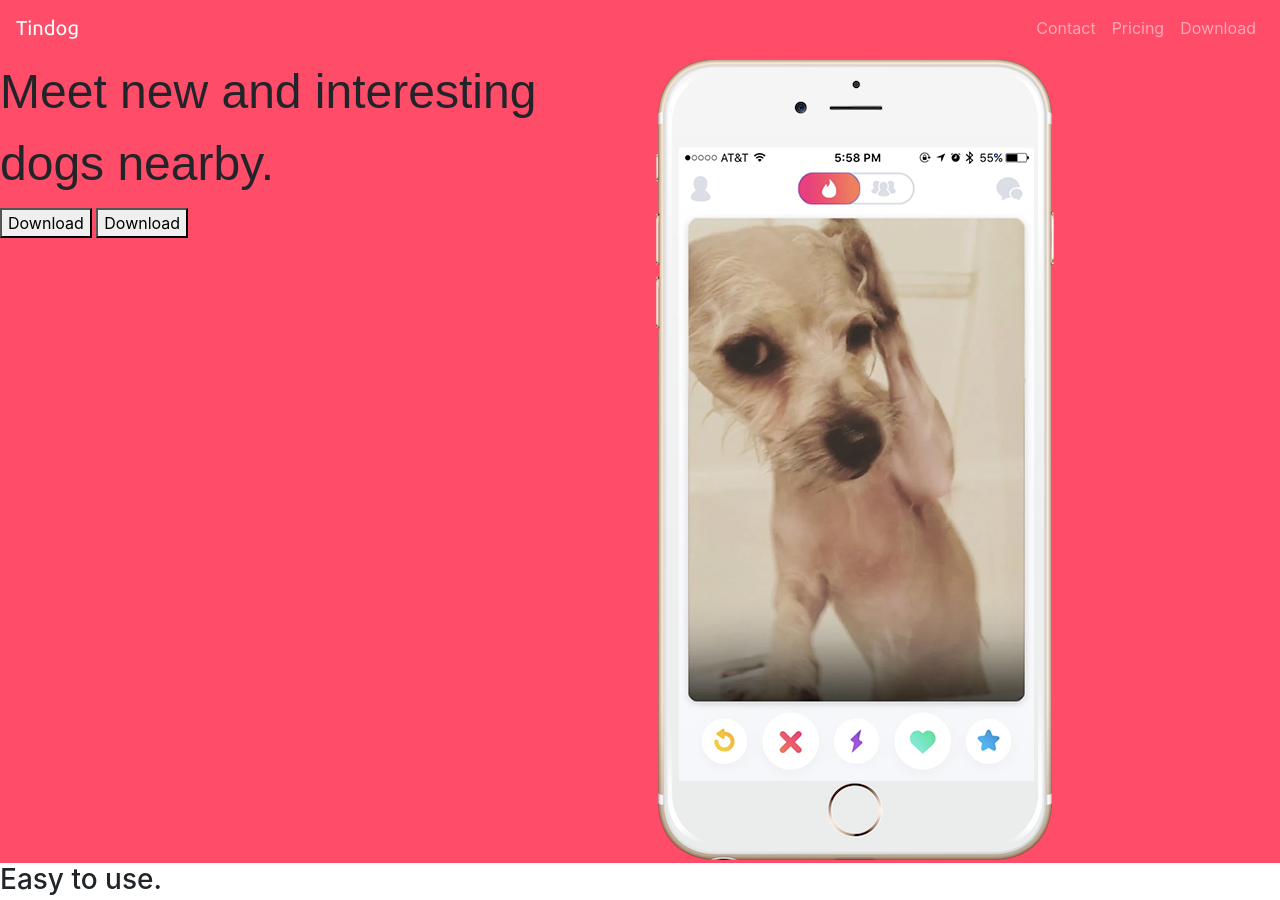
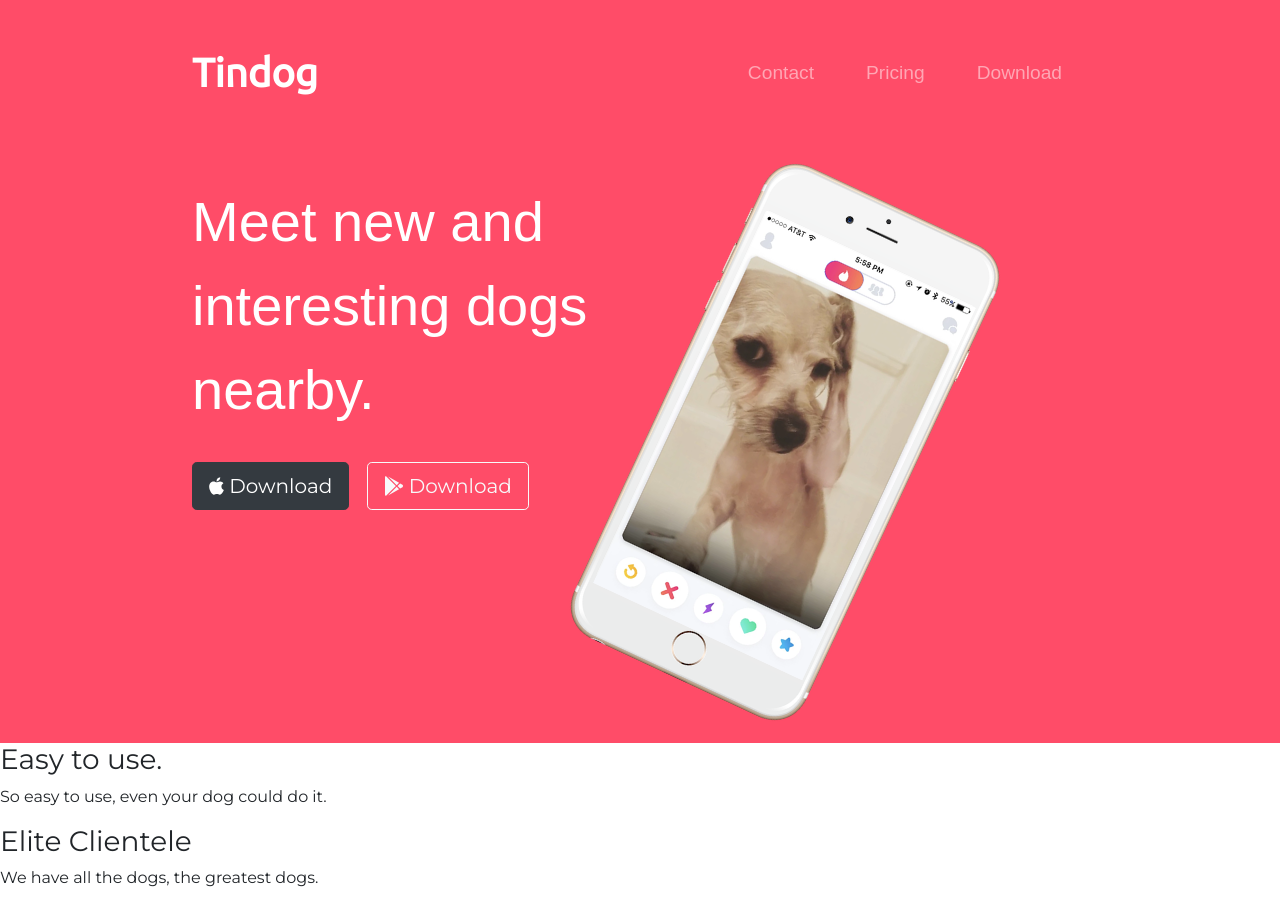
Before and after one commit to ngochatake/Web-Development-Bootcamp-Yu, a plain HTML site: page TinDog-Bootstrap/index.html in a window 1280 px wide. Shown: the top 900 px of the page. Drawn offline with nearby package versions, Linux system fonts and the light colour scheme.

Commit message:
Navbar and Title

```diff
--- a/TinDog-Bootstrap/css/styles.css
+++ b/TinDog-Bootstrap/css/styles.css
@@ -1,17 +1,46 @@
-#title {
-	background-color: #ff4c68;
-}
-
 body {
-	/* font-family: 'Montserrat', sans-serif; */
+	font-family: 'Montserrat', sans-serif;
 }
 
 h1 {
 	font-family: 'Montserrat-Black', sans-serif;
-	font-size: 3rem;
+	font-size: 3.5rem;
 	line-height: 1.5;
 }
 
 .navbar-brand {
 	font-family: 'Ubuntu', sans-serif;
+	font-size: 2.5rem;
+	font-weight: bold;
 }
+
+.navbar {
+	padding: 0 0 4.5rem;
+}
+
+.nav-item {
+	padding: 0 18px;
+}
+
+.nav-link {
+	font-size: 1.2rem;
+	font-family: 'Montserrat-Light', sans-serif;
+}
+
+.download-button {
+	margin: 5% 3% 5% 0;
+}
+
+.title-image {
+	width: 60%;
+	transform: rotate(25deg);
+}
+
+.container-fluid {
+	padding: 3% 15%;
+}
+
+#title {
+	background-color: #ff4c68;
+	color: white;
+}
--- a/TinDog-Bootstrap/index.html
+++ b/TinDog-Bootstrap/index.html
@@ -3,22 +3,30 @@
 
 <head>
   <meta charset="utf-8">
+
+  <!-- CSS stylesheet -->
   <link rel="stylesheet" href="https://cdn.jsdelivr.net/npm/bootstrap@4.6.1/dist/css/bootstrap.min.css" integrity="sha384-zCbKRCUGaJDkqS1kPbPd7TveP5iyJE0EjAuZQTgFLD2ylzuqKfdKlfG/eSrtxUkn" crossorigin="anonymous">
   <link rel="stylesheet" href="css/styles.css">
+
+  <!-- Bootstrap scripts -->
   <script src="https://cdn.jsdelivr.net/npm/jquery@3.5.1/dist/jquery.slim.min.js" integrity="sha384-DfXdz2htPH0lsSSs5nCTpuj/zy4C+OGpamoFVy38MVBnE+IbbVYUew+OrCXaRkfj" crossorigin="anonymous"></script>
   <script src="https://cdn.jsdelivr.net/npm/popper.js@1.16.1/dist/umd/popper.min.js" integrity="sha384-9/reFTGAW83EW2RDu2S0VKaIzap3H66lZH81PoYlFhbGU+6BZp6G7niu735Sk7lN" crossorigin="anonymous"></script>
   <script src="https://cdn.jsdelivr.net/npm/bootstrap@4.6.1/dist/js/bootstrap.min.js" integrity="sha384-VHvPCCyXqtD5DqJeNxl2dtTyhF78xXNXdkwX1CZeRusQfRKp+tA7hAShOK/B/fQ2" crossorigin="anonymous"></script>
 
-
+  <!-- Google Fonts -->
   <link rel="preconnect" href="https://fonts.googleapis.com">
   <link rel="preconnect" href="https://fonts.gstatic.com" crossorigin>
-  <link href="https://fonts.googleapis.com/css2?family=Montserrat&family=Ubuntu&display=swap" rel="stylesheet">
+  <link href="https://fonts.googleapis.com/css2?family=Montserrat:wght@300;400;900&family=Ubuntu&display=swap" rel="stylesheet">
+
+  <!-- Font awesome -->
+  <!-- <link rel="stylesheet" href="https://use.fontawesome.com/releases/v5.1.1/css/all.css"> -->
+  <script defer src="https://use.fontawesome.com/releases/v5.1.1/js/all.js"></script>
 </head>
 
 <body>
 
   <section id="title">
-
+    <div class="container-fluid">
       <!-- Nav Bar -->
       <nav class="navbar navbar-expand-lg navbar-dark">
         <a class="navbar-brand" href="">Tindog</a>
@@ -45,11 +53,13 @@
       <div class="row">
         <div class="col-lg-6">
           <h1>Meet new and interesting dogs nearby.</h1>
-          <button type="button">Download</button>
-          <button type="button">Download</button>
+
+          <button type="button" class="btn btn-dark btn-lg download-button"><i class="fab fa-apple"></i> Download</button>
+          <button type="button" class="btn btn-outline-light btn-lg download-button"><i class="fab fa-google-play"></i> Download</button>
         </div>
         <div class="col-lg-6">
-          <img src="images/iphone6.png" alt="iphone-mockup">
+          <img class="title-image" src="images/iphone6.png" alt="iphone-mockup">
+        </div>
       </div>
     </div>
   </section>
```
Lines whose indentation alone changed are shown as unchanged.
